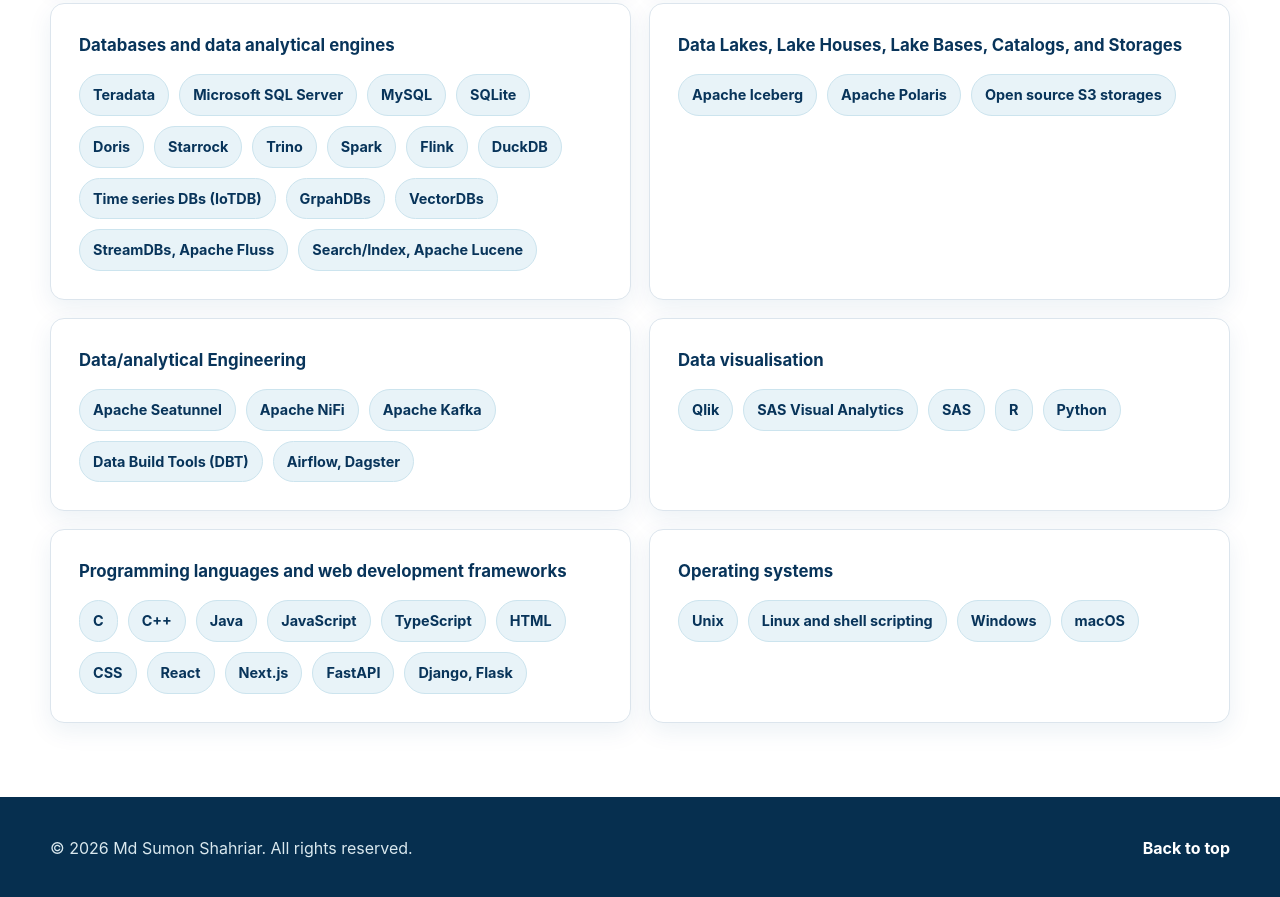
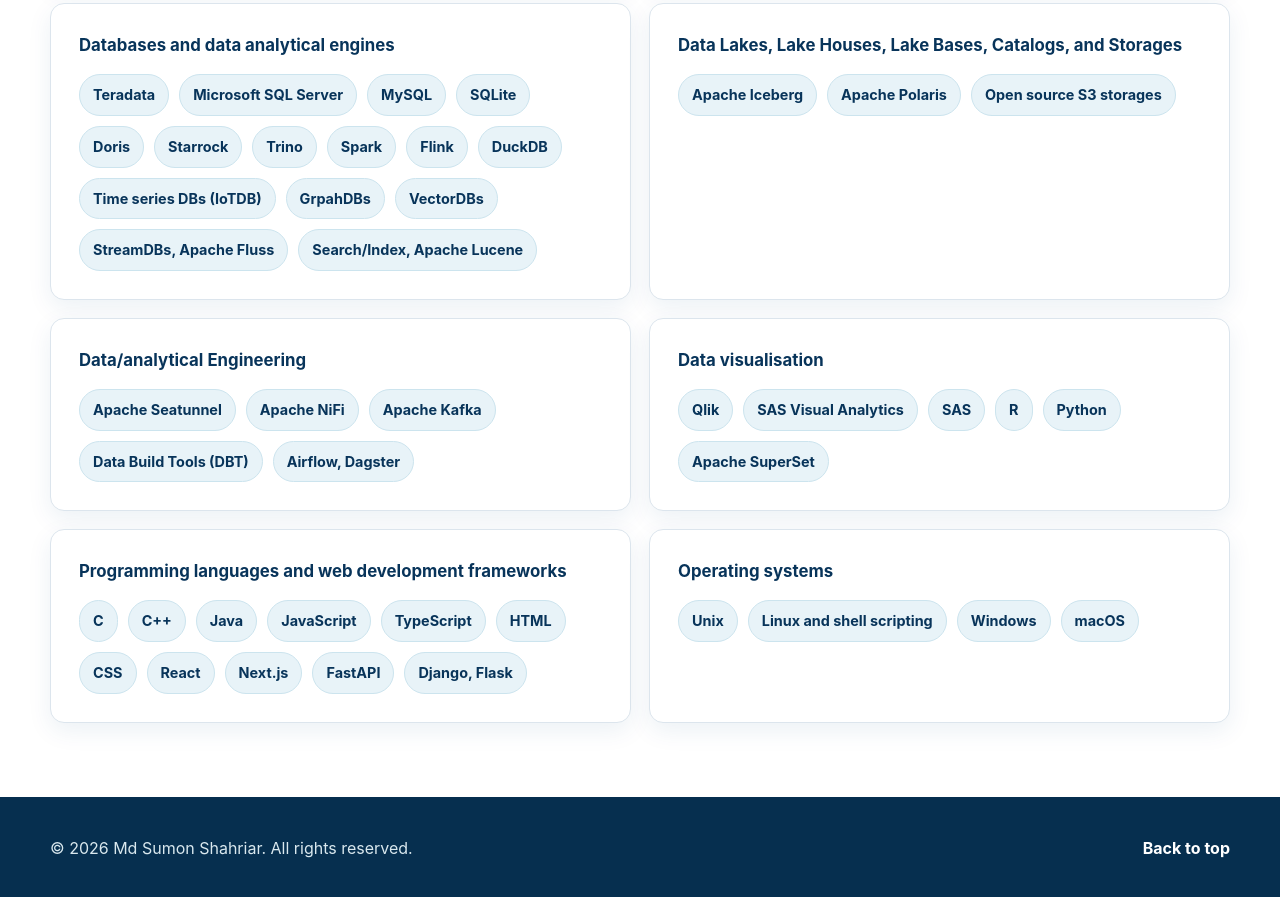
Before and after one commit to mdsumonshahriar/mdsumonshahriar.github.io, a plain HTML site: page index.html in a window 1280 px wide. Shown: the part 5865-6762 px from the top of the page. Drawn offline with Linux system fonts and the light colour scheme.

Commit message:
Update index.html

```diff
--- a/index.html
+++ b/index.html
@@ -1268,6 +1268,7 @@
               <li>SAS</li>
               <li>R</li>
               <li>Python</li>
+              <li>Apache SuperSet</li>
             </ul>
           </article>
 
```
